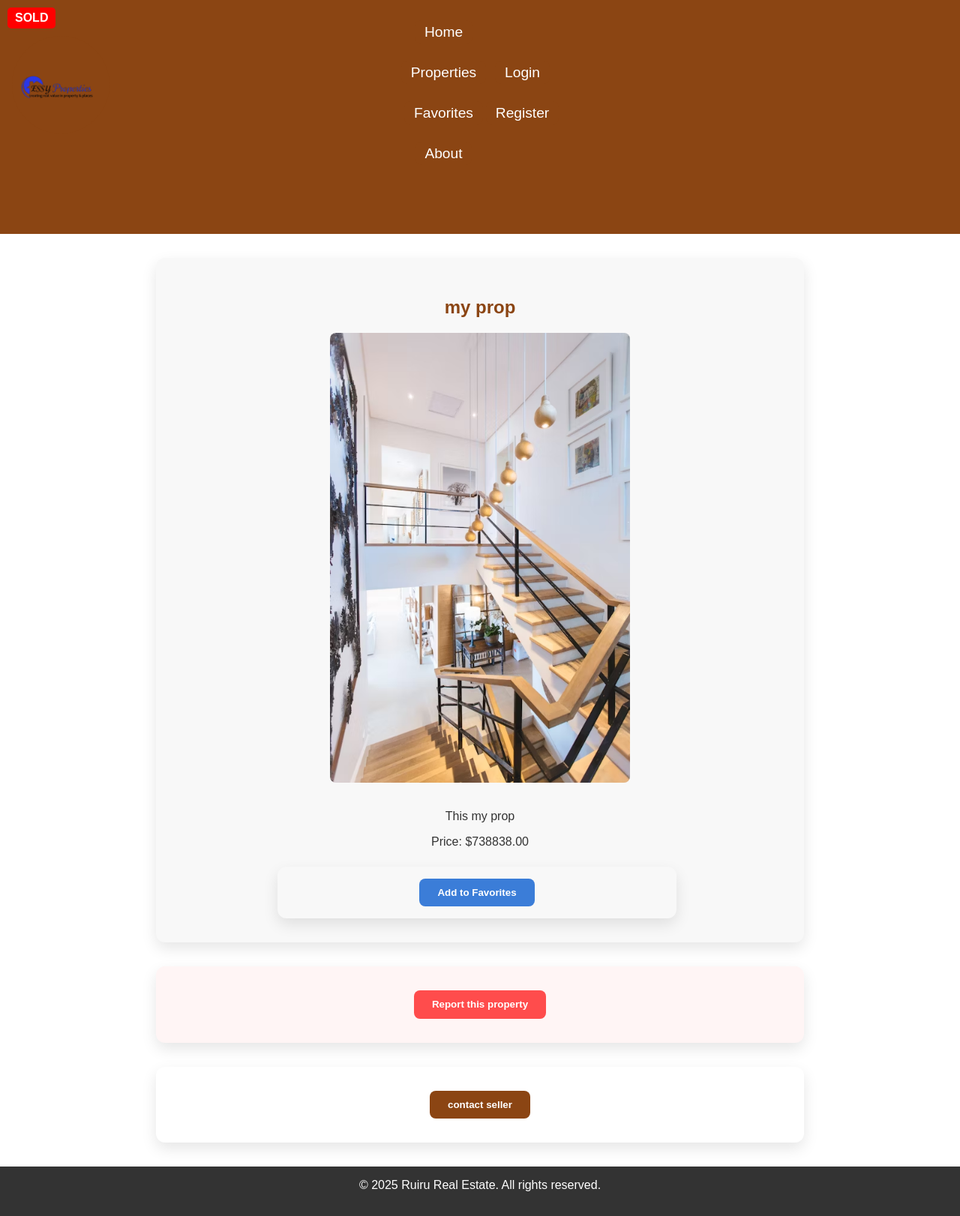
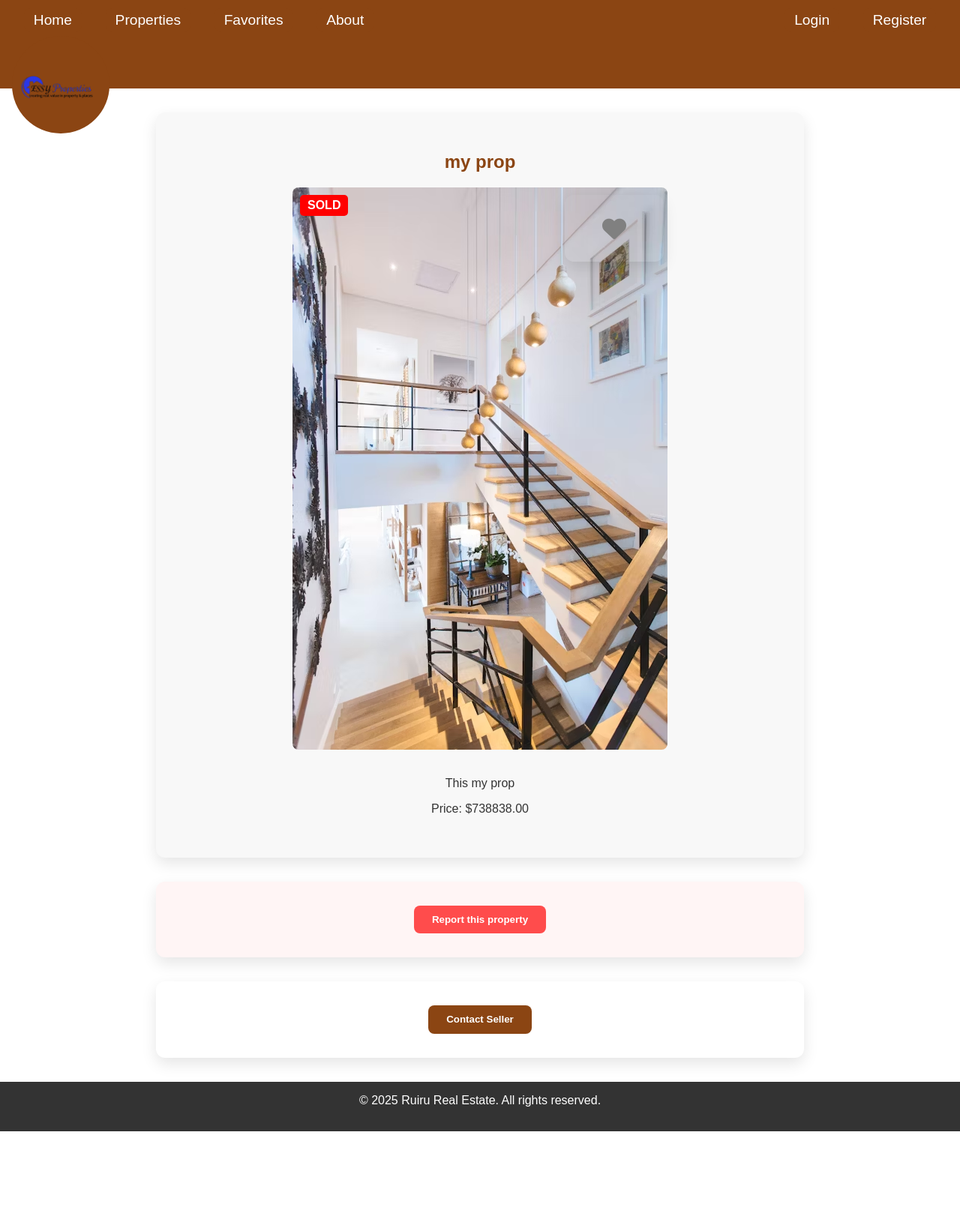
Before and after one commit to frankmuriithi/Lishya, a Django app: page /properties/10/ in a window 1280 px wide. Shown: the whole page at 75% size. After the commit the page ends 1509 px from the top, so only its background shows below. Run offline with Django 5.2, Linux system fonts and the light colour scheme; data comes from the database, SQL or seed files in the repository; both versions use the stored data as it was after the commit.

Commit message:
another commit

```diff
--- a/mainapp/templates/mainapp/base.html
+++ b/mainapp/templates/mainapp/base.html
@@ -42,35 +48,50 @@
       border-radius: 50%;
       transition: background 0.3s ease;
     }
+
     .floating-logo {
       width: 120px;
       height: auto;
       display: block;
     }
 
-  @media (max-width: 768px) {
-    .floating-logo {
-      width: 100px;
-    }
-
-    .logo-container {
-      padding: 0.3rem;
-    }
-  }
-    header {
+    /* ===================== NAVIGATION ===================== */
+    .site-header {
       padding: 1rem 2rem;
       display: flex;
       align-items: center;
       justify-content: space-between;
     }
-    header ul {
+
+    .navbar {
+      display: flex;
+      justify-content: space-between;
+      align-items: center;
+      flex-wrap: nowrap;
+      width: 100%;
+    }
+
+    .nav-left-wrap,
+    .nav-right-wrap {
+      display: flex;
+    }
+
+    .nav-left,
+    .nav-right {
+      display: flex;
+      flex-direction: row;
       list-style: none;
+      gap: 2rem;
       padding: 0;
       margin: 0;
-      display: flex;
-      gap: 2rem;
     }
-    header a {
+
+    .nav-left li,
+    .nav-right li {
+      white-space: nowrap;
+    }
+
+    .navbar a {
       color: white;
       text-decoration: none;
       font-weight: 500;
@@ -94,28 +150,32 @@
 
   <!-- Orange Header -->
   <div class="orange-section">
-    <header>
-      <!-- Left-side links -->
-      <nav style="display:flex; flex:1; justify-content:space-between; align-items:center;">
-        <ul style="display:flex; gap:2rem;">
-          <li><a href="{% url 'index' %}">Home</a></li>
-          <li><a href="{% url 'property_list' %}">Properties</a></li>
-          <li><a href="{% url 'view_favorites' %}">Favorites</a></li>
-          <li><a href="{% url 'about' %}">About</a></li>
-          {% if request.user.is_authenticated and request.user.is_superuser %}
-            <li><a href="{% url 'seller_dashboard' %}">Dashboard</a></li>
-          {% endif %}
-        </ul>
+    <header class="site-header">
+      <nav class="navbar">
+        <!-- Left-side nav -->
+        <div class="nav-left-wrap">
+          <ul class="nav-left">
+            <li><a href="{% url 'index' %}">Home</a></li>
+            <li><a href="{% url 'property_list' %}">Properties</a></li>
+            <li><a href="{% url 'view_favorites' %}">Favorites</a></li>
+            <li><a href="{% url 'about' %}">About</a></li>
+            {% if request.user.is_authenticated and request.user.is_superuser %}
+              <li><a href="{% url 'seller_dashboard' %}">Dashboard</a></li>
+            {% endif %}
+          </ul>
+        </div>
 
-        <!-- Right-side links -->
-        <ul style="display:flex; gap:2rem;">
-          {% if request.user.is_authenticated %}
-            <li><a href="{% url 'logout' %}">Logout</a></li>
-          {% else %}
-            <li><a href="{% url 'login' %}">Login</a></li>
-            <li><a href="{% url 'register' %}">Register</a></li>
-          {% endif %}
-        </ul>
+        <!-- Right-side nav -->
+        <div class="nav-right-wrap">
+          <ul class="nav-right">
+            {% if request.user.is_authenticated %}
+              <li><a href="{% url 'logout' %}">Logout</a></li>
+            {% else %}
+              <li><a href="{% url 'login' %}">Login</a></li>
+              <li><a href="{% url 'register' %}">Register</a></li>
+            {% endif %}
+          </ul>
+        </div>
       </nav>
     </header>
   </div>
@@ -139,18 +199,19 @@
     </div>
   </footer>
 
-
-  <!-- Intersection Observer Script -->
+  <!-- Scripts -->
   <script>
     document.addEventListener('DOMContentLoaded', function() {
       const images = document.querySelectorAll('.pop-image');
-      const options = { threshold: 0.2 };
       const observer = new IntersectionObserver((entries) => {
         entries.forEach(entry => {
-          if (entry.isIntersecting) entry.target.classList.add('visible');
+          if (entry.isIntersecting) {
+            entry.target.classList.add('visible');
+          }
         });
-      }, options);
+      }, { threshold: 0.2 });
       images.forEach(img => observer.observe(img));
+
       const logoContainer = document.querySelector('.logo-container');
       const sections = document.querySelectorAll('section, .orange-section');
       const colorObserver = new IntersectionObserver((entries) => {
@@ -162,9 +223,8 @@
       }, { threshold: 0.3 });
       sections.forEach(section => colorObserver.observe(section));
     });
-  </script>
-  <script>
-    function toggleVisibility(id){
+
+    function toggleVisibility(id) {
       const el = document.getElementById(id);
       el.style.display = el.style.display === "none" ? "block" : "none";
     }
--- a/mainapp/templates/mainapp/property_detail.html
+++ b/mainapp/templates/mainapp/property_detail.html
@@ -5,38 +5,34 @@
 <!-- Property Info -->
 <div style="max-width:800px; margin:2rem auto; padding:2rem; background:#f8f8f8; border-radius:12px; box-shadow:0 8px 20px rgba(0,0,0,0.1); text-align:center;">
   <h2 style="color:#8B4513;">{{ property.title }}</h2>
-<div>
-  <img src="{{ property.image_main.url }}" style="width:50%; border-radius:8px; margin-bottom:1rem;" alt="{{ property.title }}" />
+
+  <div style="position: relative; display: inline-block;">
+    <img src="{{ property.image_main.url }}" style="width:100%; border-radius:8px; margin-bottom:1rem;" alt="{{ property.title }}" />
+
+  <!-- Heart Icon Favorite Button -->
+  <form id="favorite-form" method="post" action="{% url 'add_to_favorites' property.pk %}" style="position: absolute; background: transparent; top: 10px; right: 5px; width: 20%;">
+    {% csrf_token %}
+    <button type="button" id="favorite-button" style="background: transparent; border: none; cursor: pointer;">
+      <i class="fas fa-heart" id="heart-icon" style="font-size: 2rem; color: gray;"></i>
+    </button>
+  </form>
+
+    <!-- SOLD Badge -->
     {% if not property.is_available %}
-    <div style="
-      position: absolute;
-      top: 10px;
-      left: 10px;
-      background: red;
-      color: white;
-      padding: 5px 10px;
-      font-weight: bold;
-      border-radius: 5px;
-    ">
+      <div style="position: absolute; top: 10px; left: 10px; background: red; color: white; padding: 5px 10px; font-weight: bold; border-radius: 5px;">
         SOLD
       </div>
     {% endif %}
   </div>
+
   <p style="margin-bottom:1rem;">{{ property.description }}</p>
   <p style="margin-bottom:1.5rem;">Price: ${{ property.price }}</p>
-
-  <!-- Add to Favorites Form -->
-  <form action="{% url 'add_to_favorites' property.pk %}" method="post" style="display:inline-block; margin-right:0.5rem;">
-    {% csrf_token %}
-    <button type="submit" style="padding:0.7rem 1.5rem; background:#3b7dd8; color:white; border:none; border-radius:8px; cursor:pointer; font-weight:bold;">
-      Add to Favorites
-    </button>
-  </form>
 </div>
 
 <!-- Report Issue Section -->
 <div style="max-width:800px; margin:2rem auto; padding:2rem; background:#fff5f5; border-radius:12px; box-shadow:0 8px 20px rgba(0,0,0,0.1); text-align:center;">
-  <button onclick="toggleVisibility('report-form')"  style="padding: 0.7rem 1.5rem; background: #ff4c4c; color: white; border-radius: 8px; font-weight: bold;">Report this property
+  <button onclick="toggleVisibility('report-form')" style="padding: 0.7rem 1.5rem; background: #ff4c4c; color: white; border-radius: 8px; font-weight: bold;">
+    Report this property
   </button>
   <div id="report-form" style="display: none; margin-top: 1rem;">
     <form action="{% url 'report_issue' property.pk %}" method="post" style="text-align:left;">
@@ -51,7 +47,8 @@
 
 <!-- Message Seller Section -->
 <div style="max-width:800px; margin:2rem auto; padding:2rem; background:#ffffff; border-radius:12px; box-shadow:0 8px 20px rgba(0,0,0,0.1); text-align:center;">
-  <button onclick="toggleVisibility('message-form')"  style="padding: 0.7rem 1.5rem; background: #8B4513; color: white; border-radius: 8px; font-weight: bold;">contact seller
+  <button onclick="toggleVisibility('message-form')" style="padding: 0.7rem 1.5rem; background: #8B4513; color: white; border-radius: 8px; font-weight: bold;">
+    Contact Seller
   </button>
   <div id="message-form" style="display: none; margin-top: 1rem;">
     <form action="{% url 'send_message' property.pk %}" method="post" style="text-align:left;">
@@ -63,4 +60,30 @@
     </form>
   </div>
 </div>
+
+<!-- JavaScript to turn heart green after clicking -->
+<script>
+  document.addEventListener('DOMContentLoaded', function () {
+    const heartIcon = document.getElementById('heart-icon');
+    const button = document.getElementById('favorite-button');
+
+    button.addEventListener('click', function () {
+      fetch("{% url 'add_to_favorites' property.pk %}", {
+        method: "POST",
+        headers: {
+          "Content-Type": "application/json",
+          "X-CSRFToken": "{{ csrf_token }}"
+        }
+      })
+      .then(response => {
+        if (response.ok) {
+          heartIcon.style.color = "green"; // Turn green instantly
+        } else {
+          alert("Failed to add to favorites.");
+        }
+      });
+    });
+  });
+</script>
+
 {% endblock %}
--- a/mainapp/templates/mainapp/property_list.html
+++ b/mainapp/templates/mainapp/property_list.html
@@ -5,6 +5,7 @@
 <div style="display:flex; flex-wrap:wrap; gap:2rem; justify-content:center; padding:1rem;">
   {% for property in properties %}
     <div style="width:300px; border:1px solid #ccc; padding:1rem; border-radius:8px; position:relative; background:#f8f8f8;">
+
       <div style="position:relative; width:100%; height:auto;">
         <img src="{{ property.image_main.url }}" alt="{{ property.title }}" style="width:100%; border-radius:8px;" />
 
@@ -32,8 +33,9 @@
       <p style="margin:0.5rem 0;">${{ property.price }}</p>
 
       {% if property.is_available %}
-        <a href="{% url 'property_detail' property.pk %}"
-           style="color:#8B4513; font-weight:bold; text-decoration:none;">More Info</a>
+        <a href="{% url 'property_detail' property.pk %}" style="color:#8B4513; font-weight:bold; text-decoration:none;">
+          More Info
+        </a>
       {% else %}
         <span style="color:#999; font-style:italic;">No longer available</span>
       {% endif %}
--- a/mainapp/views.py
+++ b/mainapp/views.py
@@ -100,7 +100,7 @@ def add_to_favorites(request, pk):
     prop = get_object_or_404(Property, pk=pk)
     Favorite.objects.get_or_create(buyer=request.user, property=prop)
     messages.success(request, "Added to favorites!")
-    return redirect('property_detail', pk=pk)
+    return redirect('property_list')
 
 
 @login_required
```
Also changed, not shown: other parts of mainapp/templates/mainapp/base.html (+42 -1 lines), db.sqlite3, media/mainapp/properties/d6.avif (added), media/mainapp/properties/dante.png (added), media/mainapp/properties/dante_wGugrUn.png (added), media/mainapp/properties/e2.avif (added). Lines whose indentation alone changed are shown as unchanged.
